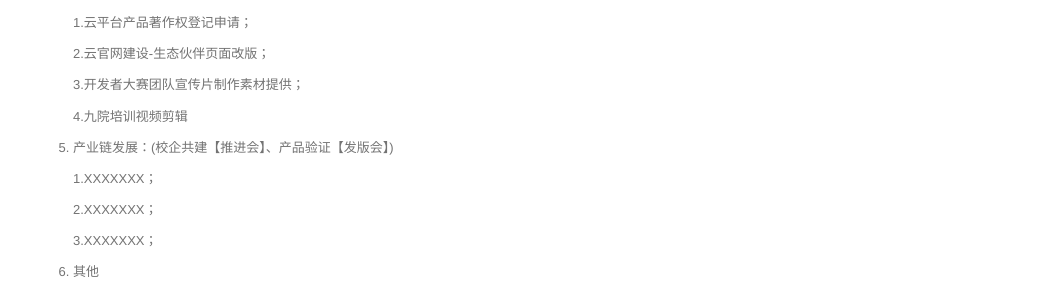
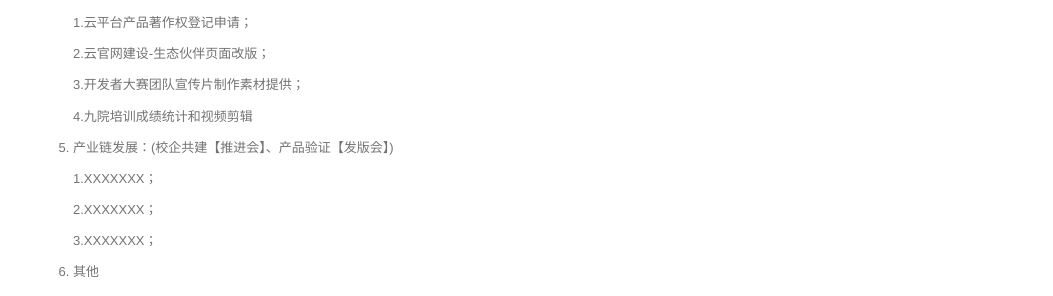
Before and after one commit to walllFlower/blog, a Jekyll site: the page built from _posts/2018-07-17-day_report_cxz.md, in a window 1280 px wide and 900 px high, scrolled down 777 px. Shown: the part 151-447 px from the top of the window, without its empty margins (227-1280 px from the left). Built offline with Jekyll 4.4.1, drawn with Linux system fonts in a browser that asks for light colours; comment, search, counter and statistics services are not loaded.

Commit message:
Update 2018-07-17-day_report_cxz.md

```diff
--- a/_posts/2018-07-17-day_report_cxz.md
+++ b/_posts/2018-07-17-day_report_cxz.md
@@ -55,7 +55,7 @@ categories: 技术运营工作周报
 
     3.开发者大赛团队宣传片制作素材提供；
 
-    4.九院培训视频剪辑
+    4.九院培训成绩统计和视频剪辑
 
 5. 产业链发展：(校企共建【推进会】、产品验证【发版会】)
 
```
